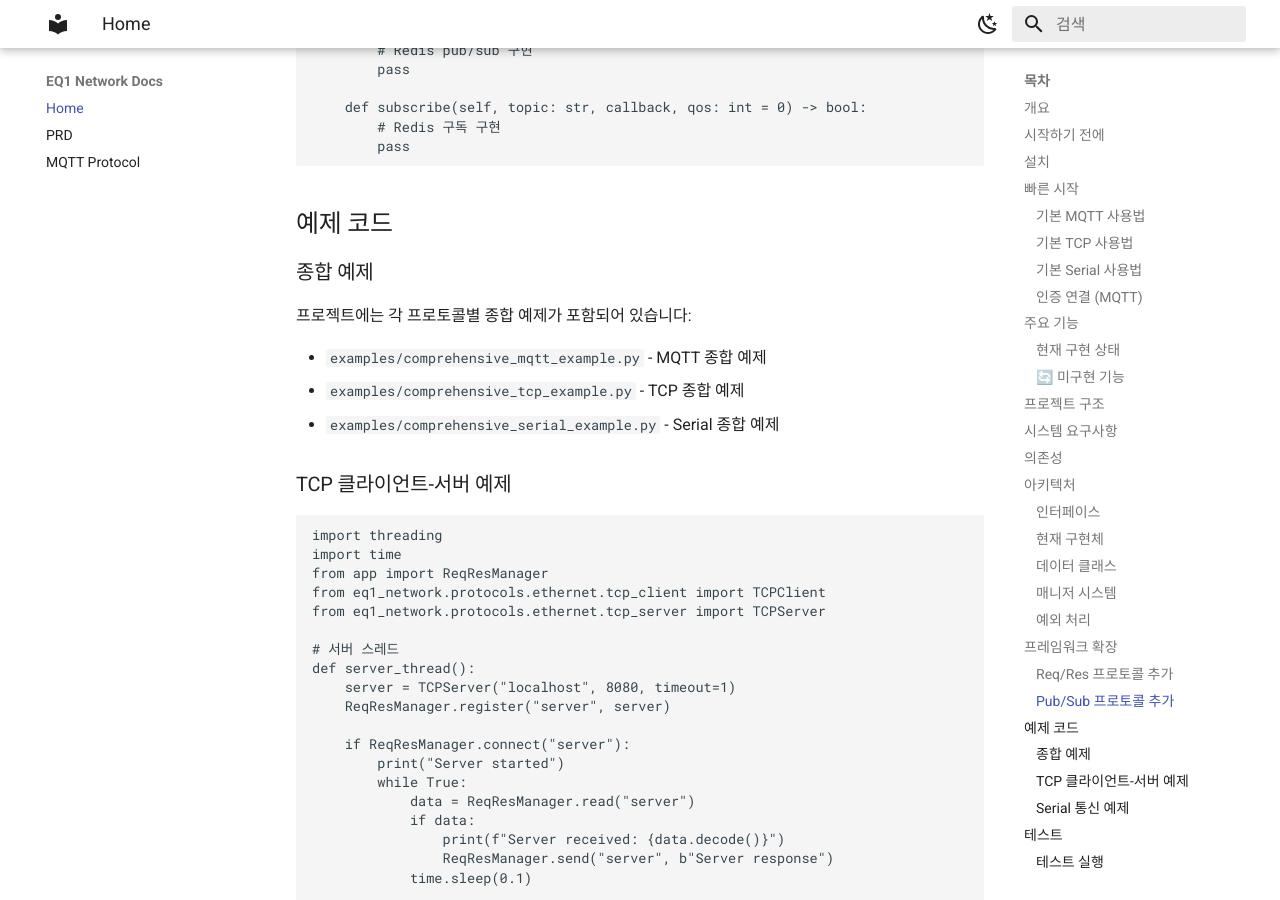
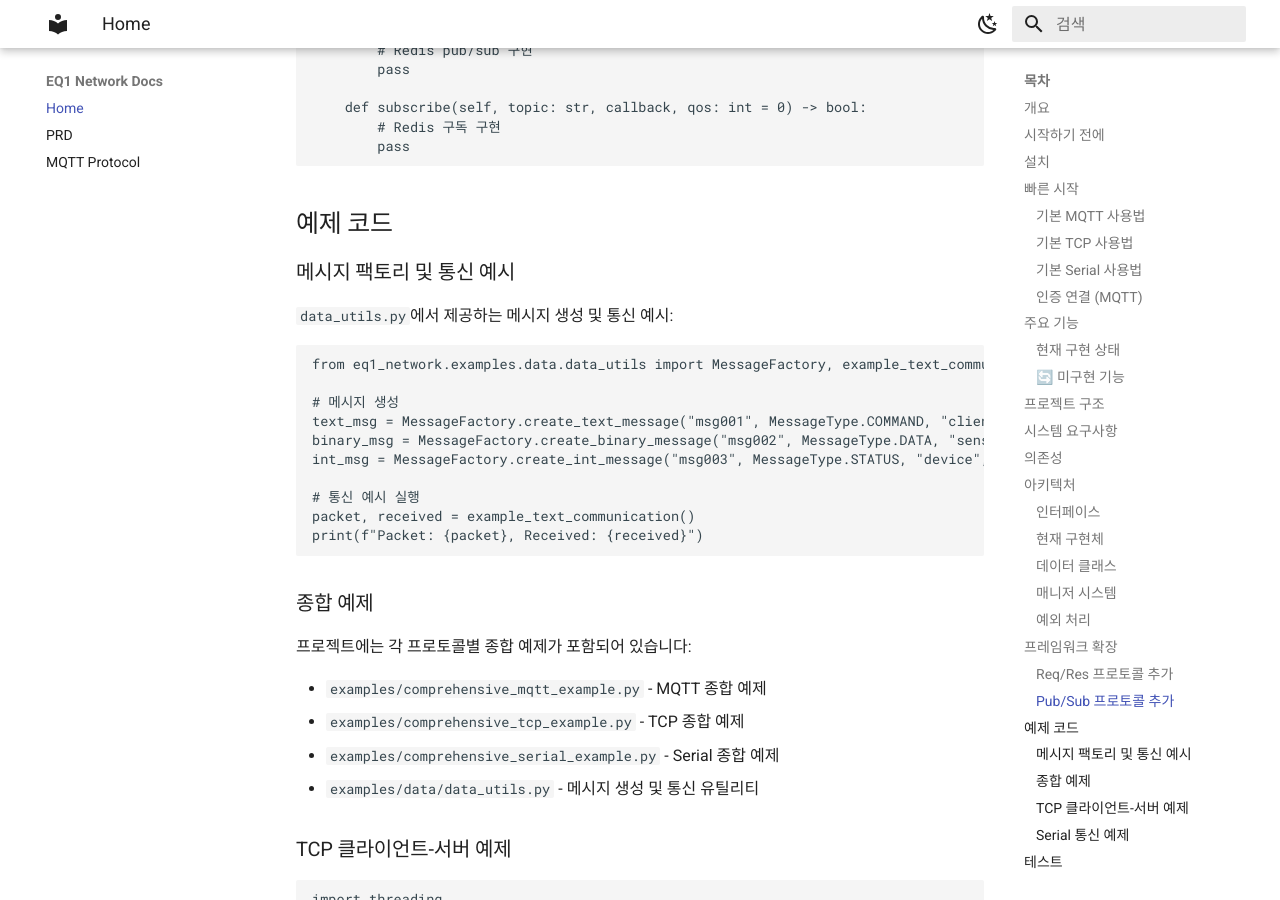
Before and after one commit to CREFLEINC/eq1_network, an MkDocs documentation site: the page built from docs/README.md, in a window 1280 px wide and 900 px high, scrolled down 8170 px. Built offline with MkDocs 1.6.1 and Material for MkDocs 9.7.7, drawn with Linux system fonts in a browser that asks for light colours.

Commit message:
edit document files

````diff
--- a/docs/README.md
+++ b/docs/README.md
@@ -310,12 +310,29 @@ class RedisProtocol(PubSubProtocol):
 
 ## 예제 코드
 
+### 메시지 팩토리 및 통신 예시
+`data_utils.py`에서 제공하는 메시지 생성 및 통신 예시:
+
+```python
+from eq1_network.examples.data.data_utils import MessageFactory, example_text_communication
+
+# 메시지 생성
+text_msg = MessageFactory.create_text_message("msg001", MessageType.COMMAND, "client", "server", "Hello")
+binary_msg = MessageFactory.create_binary_message("msg002", MessageType.DATA, "sensor", "controller", b"\x01\x02")
+int_msg = MessageFactory.create_int_message("msg003", MessageType.STATUS, "device", "monitor", 42)
+
+# 통신 예시 실행
+packet, received = example_text_communication()
+print(f"Packet: {packet}, Received: {received}")
+```
+
 ### 종합 예제
 프로젝트에는 각 프로토콜별 종합 예제가 포함되어 있습니다:
 
 - `examples/comprehensive_mqtt_example.py` - MQTT 종합 예제
 - `examples/comprehensive_tcp_example.py` - TCP 종합 예제
 - `examples/comprehensive_serial_example.py` - Serial 종합 예제
+- `examples/data/data_utils.py` - 메시지 생성 및 통신 유틸리티
 
 ### TCP 클라이언트-서버 예제
 ```python
--- a/docs/prd.md
+++ b/docs/prd.md
@@ -76,6 +76,7 @@ flowchart TD
 - NetworkHandler 클래스 구현
 - Listener/Requester 워커 모듈 구현
 - ReqResManager/PubSubManager 구현
+- MessageFactory 및 통신 예시 유틸리티
 
 ### 제외 사항
 - UI (GUI, Web)
@@ -100,6 +101,7 @@ flowchart TD
 | **F-13** | **NetworkHandler 클래스 구현** | - `send`, `receive` 메서드가 포함된 클래스 구축<br/>- Listener, Requester 워커 모듈과 연동 |
 | **F-14** | **워커 모듈 구현** | - Listener: 수신 처리 스레드<br/>- Requester: 송신 처리 스레드<br/>- 이벤트 기반 콜백 처리 |
 | **F-15** | **매니저 시스템 구현** | - ReqResManager: ReqRes 프로토콜 통합 관리<br/>  - `register(name, protocol)`: 프로토콜 등록<br/>  - `send(name, data) -> int`: 데이터 전송 (전송된 바이트 수 반환)<br/>  - `read(name) -> bytes`: 데이터 수신 (bytes 반환)<br/>- PubSubManager: PubSub 프로토콜 통합 관리<br/>  - `register(name, protocol)`: 프로토콜 등록<br/>  - `publish(name, topic, message)`: 메시지 발행<br/>  - `subscribe(name, topic, callback)`: 토픽 구독<br/>- 플러그인 등록/관리 기능 |
+| **F-16** | **MessageFactory 구현** | - 다양한 타입의 네트워크 메시지 생성 팩토리<br/>  - `create_text_message()`: 텍스트 메시지 생성<br/>  - `create_binary_message()`: 바이너리 메시지 생성<br/>  - `create_int_message()`: 정수 메시지 생성<br/>- 통신 예시 함수들<br/>  - `example_text_communication()`: 텍스트 통신 예시<br/>  - `example_binary_communication()`: 바이너리 통신 예시<br/>  - `example_int_communication()`: 정수 통신 예시<br/>  - `example_multi_packet_handling()`: 다중 패킷 처리 예시 |
 
 ## 비기능 요구사항
 | ID | 요구사항 | 상세 |
@@ -263,6 +265,22 @@ modbus.send(b"PING")
 resp = modbus.read()
 ```
 
+### MessageFactory 사용 예시
+```python
+# 메시지 생성 및 통신 예시
+from eq1_network.examples.data.data_utils import MessageFactory, example_text_communication
+from eq1_network.examples.data.dataset import MessageType
+
+# 다양한 타입의 메시지 생성
+text_msg = MessageFactory.create_text_message("msg001", MessageType.COMMAND, "client", "server", "Hello")
+binary_msg = MessageFactory.create_binary_message("msg002", MessageType.DATA, "sensor", "controller", b"\x01\x02")
+int_msg = MessageFactory.create_int_message("msg003", MessageType.STATUS, "device", "monitor", 42)
+
+# 통신 예시 실행
+packet, received = example_text_communication()
+print(f"Packet: {packet}, Received: {received}")
+```
+
 ### PacketStructure 사용 예시
 ```python
 # PacketInterface를 통한 표준화된 데이터 처리
````
